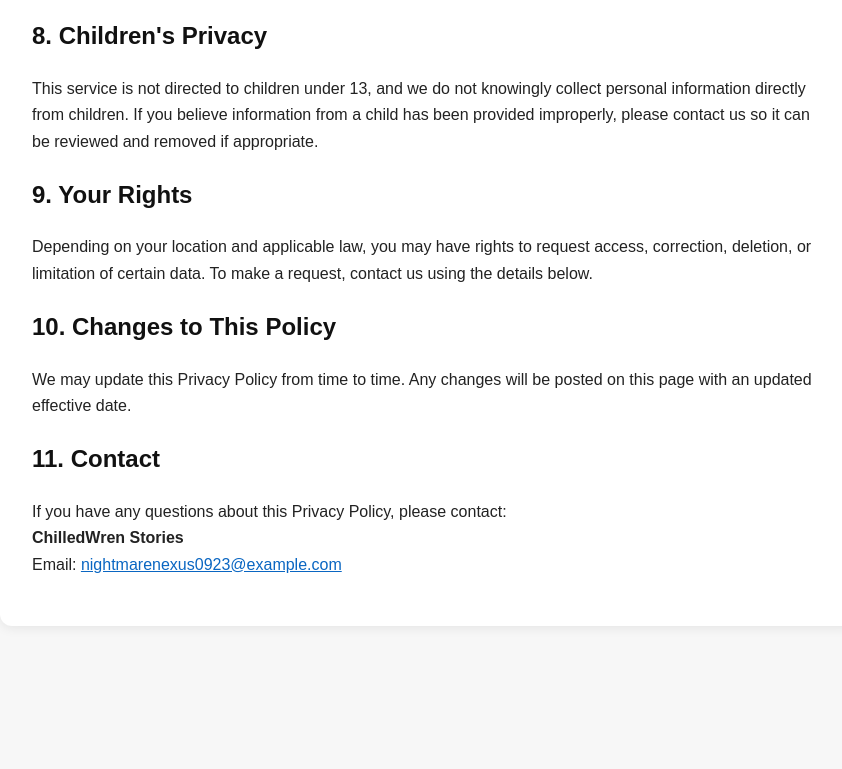
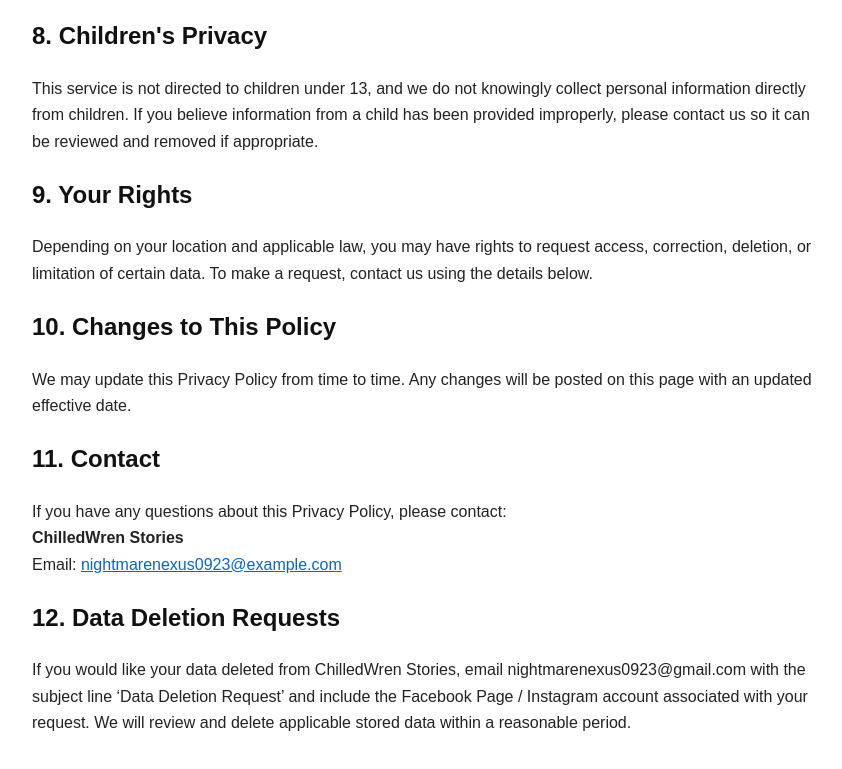
Before and after one commit to thed475i-arch/ChilledWrenStories-, a plain HTML site: page index.html in a window 1280 px wide. Shown: the part 1542-2311 px from the top of the page, without its empty margins (210-1052 px from the left). Before the commit the page ends 2208 px from the top, so only its background shows below. Drawn offline with Linux system fonts and the light colour scheme.

Commit message:
Update index.html

```diff
--- a/index.html
+++ b/index.html
@@ -133,6 +133,14 @@
       <br />
       Email: <a href="mailto:nightmarenexus0923@example.com">nightmarenexus0923@example.com</a>
     </p>
+
+    <h2>12. Data Deletion Requests</h2>
+    <p>
+      If you would like your data deleted from ChilledWren Stories, email nightmarenexus0923@gmail.com
+      with the subject line ‘Data Deletion Request’ and include the Facebook Page / Instagram account
+      associated with your request. We will review and delete applicable stored data within
+      a reasonable period.
+    </p>
   </div>
 </body>
 </html>
```
